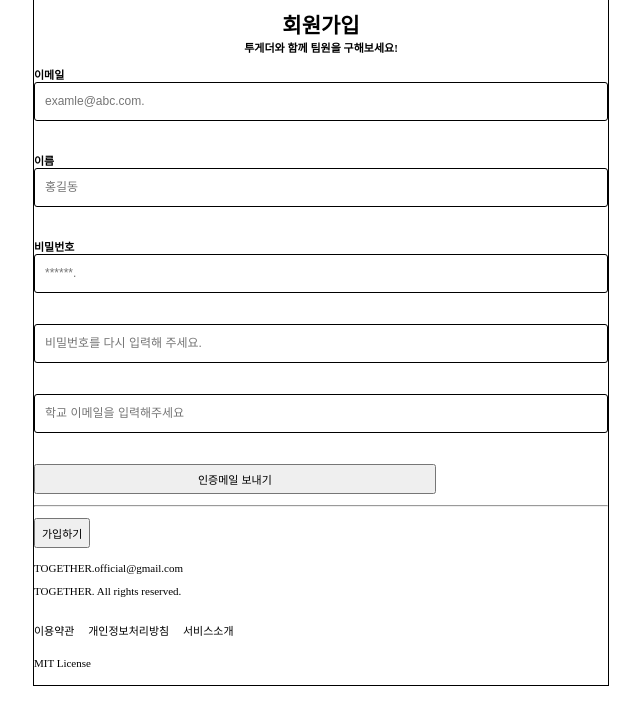
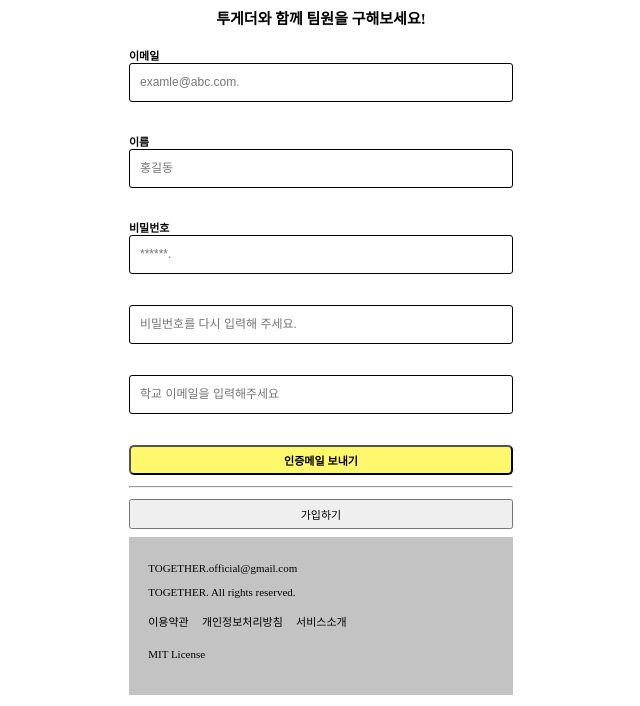
Before and after one commit to Kwangwoon-OSS/front, a plain HTML site: page pages/sign-up.html in a window 1280 px wide. Shown: the part 103-809 px from the top of the page, without its empty margins (319-959 px from the left). Drawn offline with nearby package versions, Linux system fonts and the light colour scheme.

Commit message:
회원가입 이미지 개선

```diff
--- a/styles/sign-up.css
+++ b/styles/sign-up.css
@@ -1,21 +1,28 @@
 *{
-    margin:0px;
+    margin: 0px;
     box-sizing: border-box;
     font-size: 11px;
 }
 
-html {
-    width: 100%;
+html{
     display: flex;
     justify-content: center;
-    padding-top: 20px;
-    padding-bottom: 20px;
+    align-items: center;
+    width: 100%;
 }
 
+
+.head h1 {
+    text-align: left;
+    position:fixed;
+}
+
+
 body {
-    width:45%;
-    border:1px solid black;
+    width: 30%;
 }
+
+
 input{
     border:1px solid black;
     border-radius: 3px;
@@ -26,7 +33,7 @@ input{
 }
 
 .wrapper {
-    padding:10px;
+    padding:1px;
 }
 
 div {
@@ -37,6 +44,12 @@ div {
 .title {
     text-align: center;
     font-weight: 700;
+    line-height : 300%;
+
+}
+
+.title h2 {
+    font-size: 15px;
 }
 
 .email input{
@@ -64,23 +77,23 @@ div {
     justify-content: space-between;
 }
 
-.timer{
-    display: flex;
-    justify-content: space-between;
-}
 
 .auth div {
-    width:30%;
+    width:50%;
     text-align: center;
     font-weight: 700;
     font-size: 15px;
+    font-weight:600 ;
 }
 
 .auth button {
-    width:70%;
+    width:100%;
+    background-color: rgba(255, 242, 0, 0.577);
+    border-radius: 5px;
+    font-weight:600 ;
 }
 
-.signup button{
+.signUp button{
     width:100%;
     cursor: pointer;
 }
@@ -96,3 +109,48 @@ button{
     color:red;
     font-weight: 700;
 }
+
+.item__footer {
+	display: flex;
+	justify-content: space-between;
+}
+
+.item__footer__right {
+	display: flex;
+	justify-content: space-between;
+}
+
+.item__footer__view {
+	margin-right: 10px;
+}
+
+/* footer */
+/* footer */
+#footer {
+    width: 100%; /* 너비 수정 */
+    background-color: #c4c3c3;
+    padding: 5%;
+    font-size: 0.8rem;
+    display: flex;
+    justify-content: flex-start; /* 왼쪽 정렬로 변경 */
+    align-items: flex-start; /* 왼쪽 정렬로 변경 */
+}
+
+.contact {
+	margin-bottom: 1px;
+}
+
+.copyright {
+	margin-bottom: 1px;
+}
+
+.service_description {
+	display: flex;
+	justify-content: space-between;
+}
+
+.description__text {
+	font-size: 0.8rem;
+	font-weight: 500;
+    text-align: left;
+}
```
